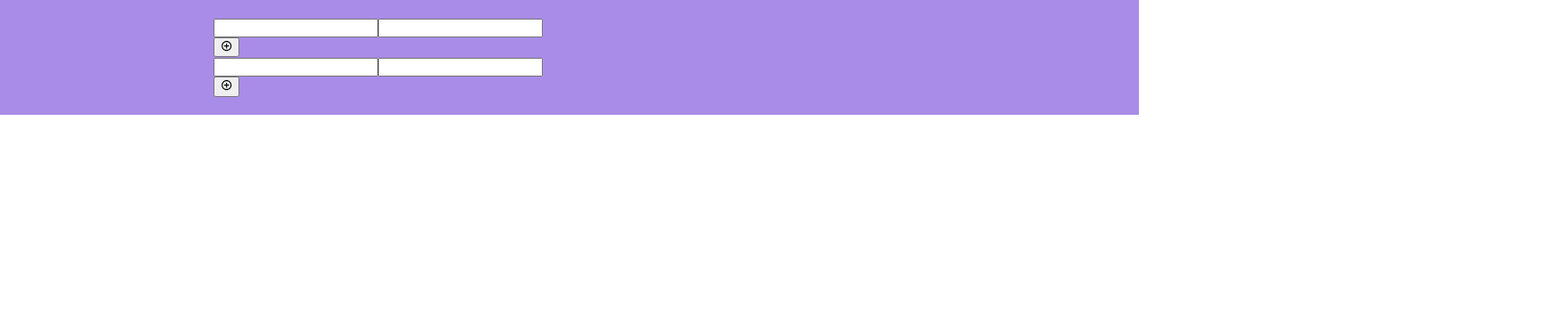
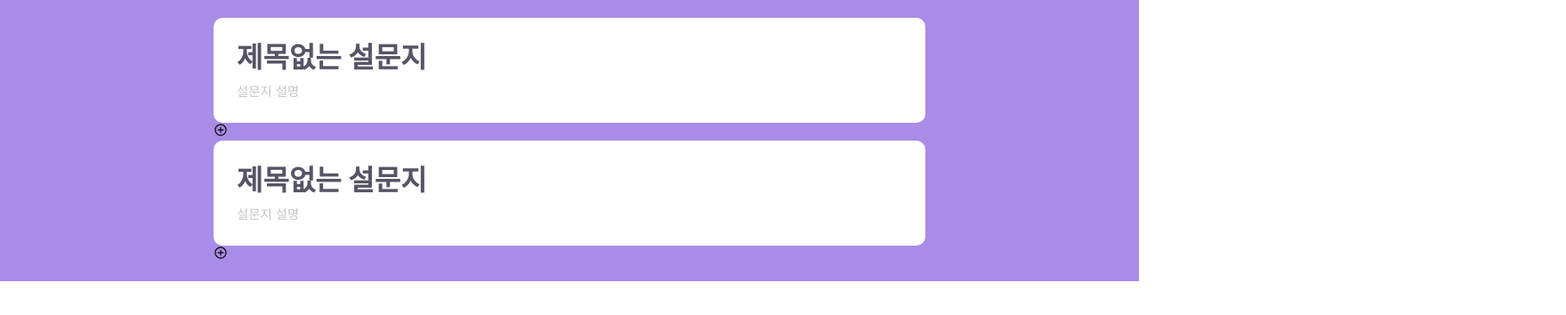
Before and after one commit to dcyoo777/survey, a React (Create React App) app: page / in a window 1280 px wide. Shown: the top 354 px of the page at 89% size, 1760 px wide, since content can reach past the window. Built offline with nearby package versions, Linux system fonts and the light colour scheme.

Commit message:
SectionHeader UI

```diff
--- a/src/index.css
+++ b/src/index.css
@@ -1,3 +1,7 @@
+#root{
+  width: 100%;
+}
+
 body {
   margin: 0;
   font-family: -apple-system, BlinkMacSystemFont, 'Segoe UI', 'Roboto', 'Oxygen',
--- a/src/index.tsx
+++ b/src/index.tsx
@@ -1,6 +1,7 @@
 import React from 'react';
 import ReactDOM from 'react-dom/client';
 import './index.css';
+import './view/style/reset.scss'
 import App from './App';
 import reportWebVitals from './reportWebVitals';
 
--- a/src/view/component/page/Main.scss
+++ b/src/view/component/page/Main.scss
@@ -6,5 +6,4 @@
 main {
   padding: 20px;
   @include max-width-container(800px);
-
 }
--- a/src/view/component/page/Main.tsx
+++ b/src/view/component/page/Main.tsx
@@ -1,7 +1,7 @@
 import React, {useEffect} from 'react';
 import './Main.scss';
 import {useDispatch, useSelector} from "react-redux";
-import {createSection, selectAllSections, selectSectionIds} from "../../../redux/survey";
+import {createSection, selectSectionIds} from "../../../redux/survey";
 import Section from "../section/Section";
 
 function Main() {
@@ -9,8 +9,6 @@ function Main() {
     const dispatch = useDispatch();
 
     const sectionIds = useSelector(selectSectionIds);
-
-    console.log(sectionIds);
 
     useEffect(() => {
         if (sectionIds.length === 0) {
--- a/src/view/component/section/Section.scss
+++ b/src/view/component/section/Section.scss
@@ -2,3 +2,7 @@
 @import "src/view/style/color";
 @import "src/view/style/font";
 @import "src/view/style/mixins";
+
+.section {
+  width: 100%;
+}
--- a/src/view/component/section/Section.tsx
+++ b/src/view/component/section/Section.tsx
@@ -6,6 +6,7 @@ import {RootState} from "../../../redux";
 import {EntityId} from "@reduxjs/toolkit";
 import Question from "../question/Question";
 import { MdOutlineAddCircleOutline } from "react-icons/md";
+import './Section.scss'
 
 type SectionProps = {
     sectionId: EntityId;
@@ -16,7 +17,7 @@ function Section({sectionId}: SectionProps) {
     const section = useSelector((state: RootState) => selectSectionById(state, sectionId));
 
     return (
-        <div>
+        <div className={"section"}>
             <SectionHeader section={section} />
             {section.questions.map((question) =>
                 <Question key={`section-${sectionId}_question-${question.id}`}
--- a/src/view/component/section/SectionHeader.scss
+++ b/src/view/component/section/SectionHeader.scss
@@ -2,3 +2,50 @@
 @import "src/view/style/color";
 @import "src/view/style/font";
 @import "src/view/style/mixins";
+
+.section-header {
+  display: flex;
+  flex-direction: column;
+  padding: 24px;
+  border-radius: 10px;
+  background-color: $white;
+
+  &-title {
+    font-size: 2em;
+    font-weight: bold;
+    color: $black;
+    border: none;
+    border-bottom: solid 2px transparent;
+    outline: none;
+    appearance: none;
+    transition: all 0.2s;
+
+
+    &:focus {
+      border-bottom: solid 2px $secondary;
+    }
+
+    &::placeholder {
+      color: $gray2;
+    }
+  }
+
+  &-description {
+    margin-top: 6px;
+    font-size: .9em;
+    color: $black;
+    border: none;
+    border-bottom: solid 2px transparent;
+    outline: none;
+    appearance: none;
+    transition: all 0.2s;
+
+    &:focus {
+      border-bottom: solid 2px $secondary;
+    }
+
+    &::placeholder {
+      color: $gray4;
+    }
+  }
+}
--- a/src/view/component/section/SectionHeader.tsx
+++ b/src/view/component/section/SectionHeader.tsx
@@ -2,6 +2,7 @@ import React, {useCallback} from 'react';
 import {SectionType} from "../../../redux/type";
 import {useDispatch} from "react-redux";
 import {updateSection} from "../../../redux/survey";
+import './SectionHeader.scss';
 
 type SectionHeaderProps = {
     section: SectionType;
@@ -22,9 +23,9 @@ function SectionHeader({section}: SectionHeaderProps) {
     }, [dispatch]);
 
     return (
-        <div>
-            <input name={"title"} value={section.title} onChange={onChange} />
-            <input name={"description"} value={section.description} onChange={onChange}/>
+        <div className={"section-header"}>
+            <input className={"section-header-title"} name={"title"} value={section.title} onChange={onChange} placeholder={"제목없는 설문지"}/>
+            <input className={"section-header-description"} name={"description"} value={section.description} onChange={onChange} placeholder={"설문지 설명"}/>
         </div>
     );
 }
```
